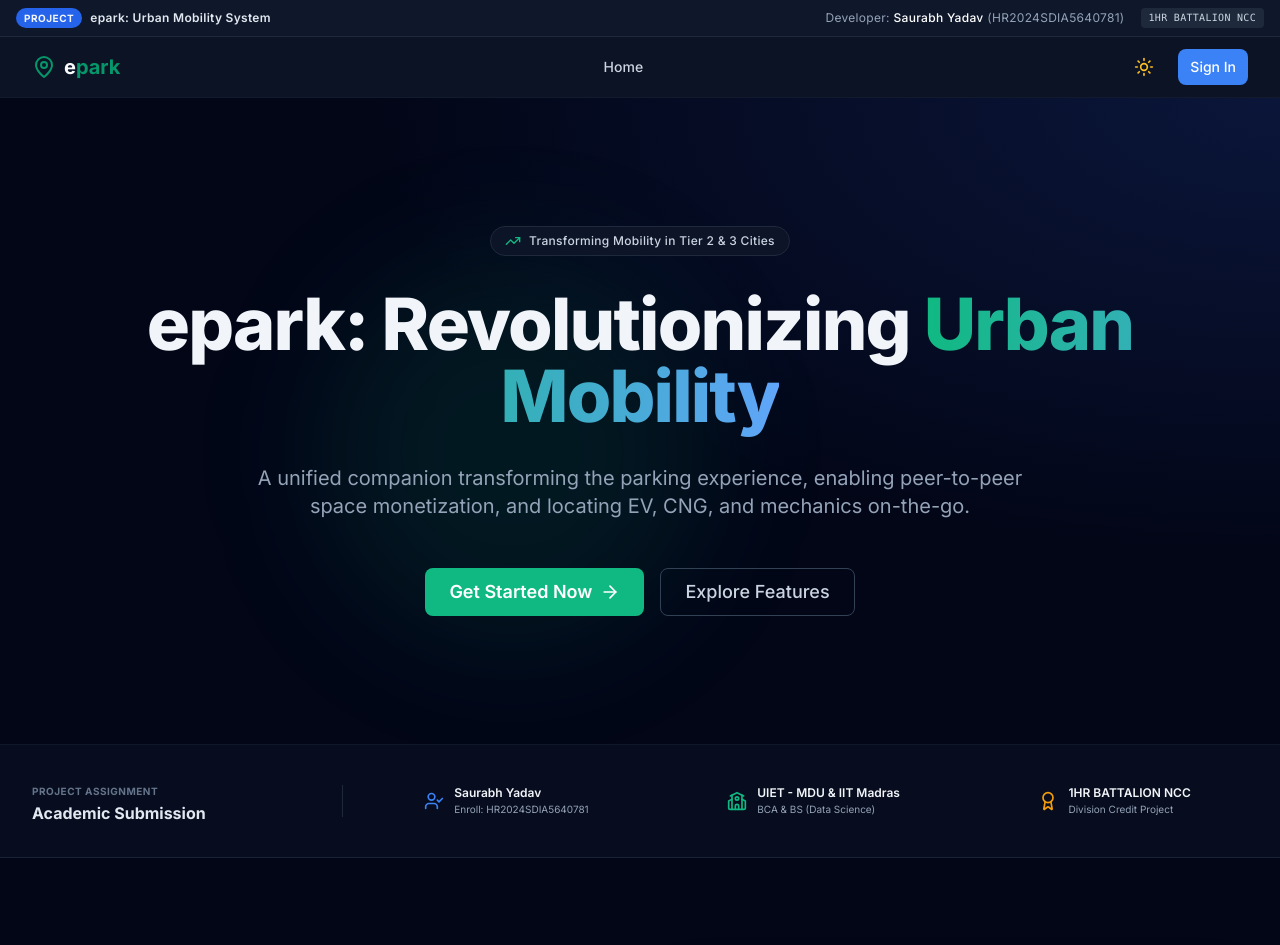
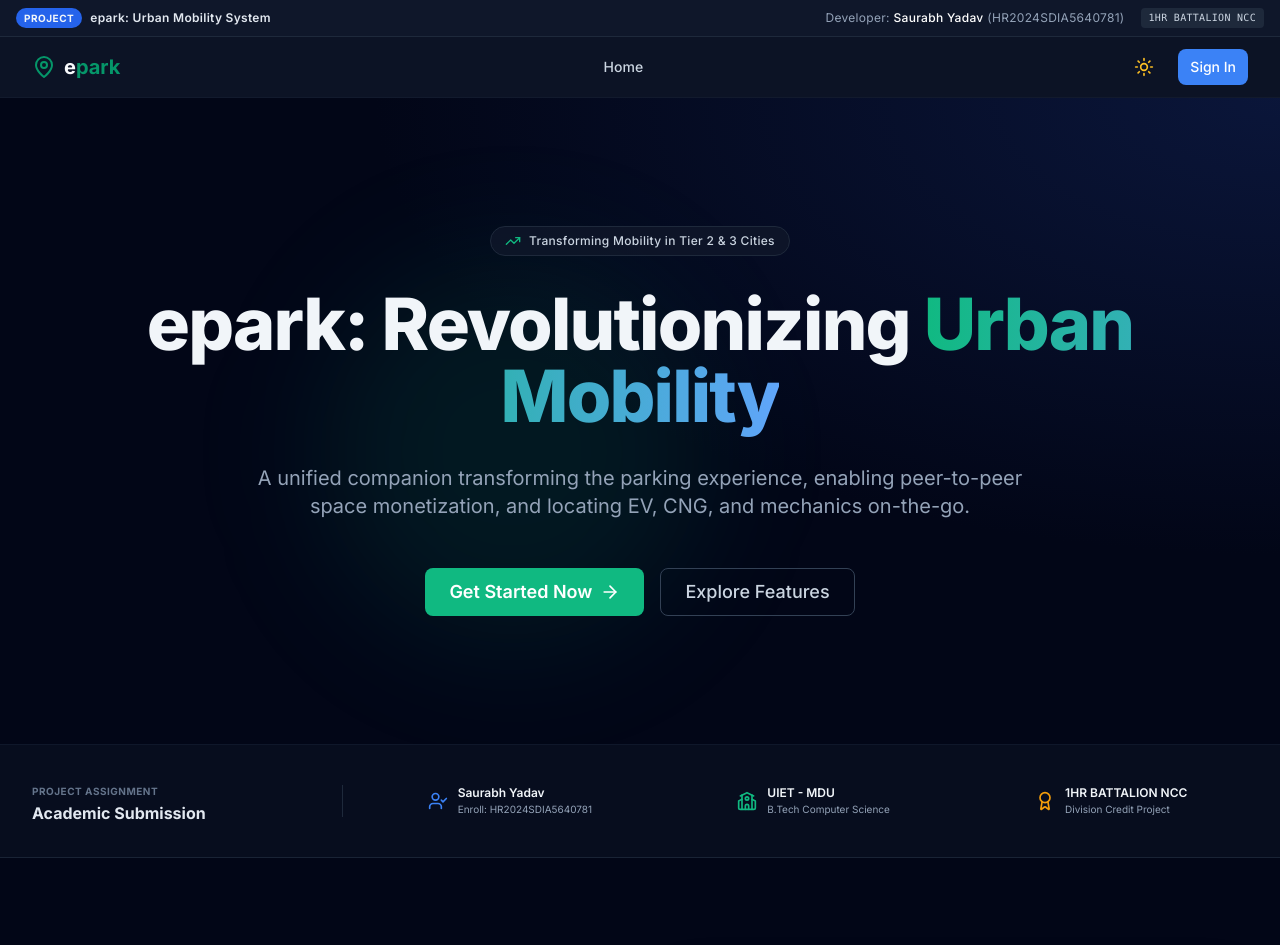
Before and after one commit to Saurabhyadav0/ncc-epark, a Next.js app: page / in a window 1280 px wide. Shown: the top 945 px of the page. Built offline with nearby package versions, Linux system fonts and the light colour scheme; no server answers.

Commit message:
Update footer and landing page with Saurabh Yadav and B.Tech Computer Science

```diff
--- a/src/app/page.tsx
+++ b/src/app/page.tsx
@@ -97,8 +97,8 @@ export default function Home() {
             <div className="flex items-center space-x-2.5">
               <School className="h-5 w-5 text-emerald-500" />
               <div>
-                <p className="font-semibold text-slate-900 dark:text-slate-100">UIET - MDU & IIT Madras</p>
-                <p className="text-[10px] text-slate-400">BCA & BS (Data Science)</p>
+                <p className="font-semibold text-slate-900 dark:text-slate-100">UIET - MDU</p>
+                <p className="text-[10px] text-slate-400">B.Tech Computer Science</p>
               </div>
             </div>
             <div className="flex items-center space-x-2.5">
--- a/src/components/Footer.tsx
+++ b/src/components/Footer.tsx
@@ -59,14 +59,13 @@ export default function Footer() {
           <div className="space-y-2.5 text-xs">
             <div className="flex items-start space-x-2">
               <span className="font-semibold text-slate-800 dark:text-slate-300 min-w-[70px]">Developer:</span>
-              <span className="text-slate-600 dark:text-slate-400">Manish (HR23SDA011018)</span>
+              <span className="text-slate-600 dark:text-slate-400">Saurabh Yadav (HR2024SDIA5640781)</span>
             </div>
             <div className="flex items-start space-x-2">
               <School className="h-4 w-4 text-slate-400 mt-0.5" />
               <div>
                 <p className="font-semibold text-slate-800 dark:text-slate-300">Institute Details:</p>
-                <p className="text-slate-500 dark:text-slate-400">MDU (UIET-BCA)</p>
-                <p className="text-slate-500 dark:text-slate-400 font-medium">IIT Madras (BS in Data Science)</p>
+                <p className="text-slate-500 dark:text-slate-400">MDU (UIET - B.Tech Computer Science)</p>
               </div>
             </div>
             <div className="flex items-start space-x-2">
```
